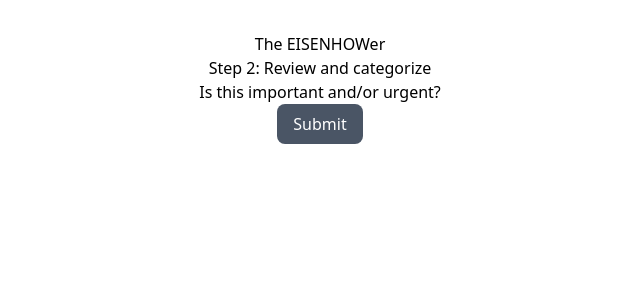
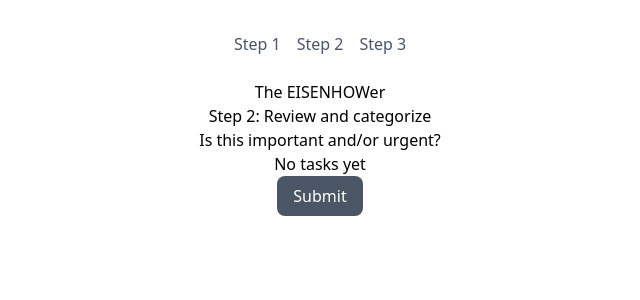
Before and after one commit to watiprojects/eisenhower-app, a React (Vite) app: page /step2 in a window 1280 px wide. Shown: the top 300 px of the page, without its empty margins (320-960 px from the left). Built offline with nearby package versions, Linux system fonts and the light colour scheme.

Commit message:
add task card and improve navigation

```diff
--- a/src/App.jsx
+++ b/src/App.jsx
@@ -4,6 +4,11 @@ import { Routes, Route, Link } from "react-router-dom"; import StepOne from "./p
 function App() {
   return (
     <div>
+      <nav className="flex gap-4 mb-6 justify-center text-gray-600">
+        <Link to ="/step1">Step 1</Link>
+        <Link to ="/step2">Step 2</Link>
+        <Link to ="/step3">Step 3</Link>
+      </nav>
       <Routes>
         {/* Home route */}
         <Route path ="/" element ={<StepOne />} />
--- /dev/null
+++ b/src/components/TaskCard.jsx
@@ -0,0 +1,27 @@
+import { useTaskStore } from '../../store/useTaskStore'
+
+
+function TaskCard ({task}){
+    const {tasks, currentTaskIndex} = useTaskStore();
+
+    //statement if no tasks
+    if (tasks.length === 0) {
+        return <p> No tasks yet </p>;
+    }
+
+    const currentTask = tasks[currentTaskIndex]
+
+    return (
+        <div className="m-6 p-4 w-sm border rounded shadow">
+            {/* display current task */}
+            <p>{currentTask.text}</p>
+            {/* display number of tasks */}
+            <p className="text-sm text-gray-500">
+                Task {currentTaskIndex + 1} of {tasks.length}
+            </p>
+        </div>
+
+    );
+}
+
+export default TaskCard;
--- a/src/pages/StepOne.jsx
+++ b/src/pages/StepOne.jsx
@@ -1,12 +1,13 @@
 import { useState } from 'react'
 import { useTaskStore } from '../../store/useTaskStore'
 import '../App.css'
-import { Link } from "react-router-dom";
+import { Navigate, useNavigate } from "react-router-dom";
 
 function StepOne() {
     const [newTaskText, setNewTaskText] = useState("");
+    const {tasks, addTask, editTask} = useTaskStore(); //hook to tasks, and add and edit task functions
 
-    const {tasks, addTask, editTask} = useTaskStore();
+    const navigate = useNavigate(); // hook to the navigate function
 
     return (
         <div className="flex-col items-center">
@@ -45,10 +46,9 @@ function StepOne() {
             </ul>
             </div>
         </div>
-        <Link>
-            <button type="submit" className="px-4 py-2 bg-gray-600 text-white rounded-lg" onClick={() => {console.log(tasks)
+        <button type="button" className="px-4 py-2 bg-gray-600 text-white rounded-lg"
+            onClick={() => {navigate("/step2")
             }}>Submit</button>
-        </Link>
     </div>
     )
     }
--- a/src/pages/StepThree.jsx
+++ b/src/pages/StepThree.jsx
@@ -1,7 +1,9 @@
 import { Navigate, useNavigate } from "react-router-dom";
+import { useTaskStore } from "../../store/useTaskStore";
 
 function StepThree() {
-    const navigate = useNavigate(); // hook to the navigate function
+    const navigate = useNavigate();
+    const {tasks, addTask, editTask} = useTaskStore();
 
         return (
         <div className="flex-col items-center">
--- a/src/pages/StepTwo.jsx
+++ b/src/pages/StepTwo.jsx
@@ -1,19 +1,40 @@
 import { Navigate, useNavigate } from "react-router-dom";
+import { useTaskStore } from "../../store/useTaskStore";
+import TaskCard from "../components/TaskCard";
+import { useEffect } from 'react';
 
 function StepTwo() {
 
-    const navigate = useNavigate(); // hook to the navigate function
+    const navigate = useNavigate();
+    const {prevTask, nextTask} = useTaskStore();
 
-        return (
-        <div className="flex-col items-center">
+    //handle keyboard navigation
+    useEffect(() => {
+        const handleKeyDown = (e) => {
+            //go to next task if arrow right
+            if (e.key === "ArrowRight") {
+                nextTask();
+            }
+            //go to previous task if arrow right
+            else if (e.key === "ArrowLeft") {
+                prevTask();
+            }
+        }
+         window.addEventListener("keydown", handleKeyDown);
+        return () => {
+        window.removeEventListener("keydown", handleKeyDown);
+        };
+    }, [nextTask, prevTask]);
+
+    return (
+    <div className="flex flex-col items-center">
         <h1>The EISENHOWer</h1>
         <h2>Step 2: Review and categorize</h2>
         <p>Is this important and/or urgent?</p>
-        <div>
-        </div>
-            <button type="button" className="px-4 py-2 bg-gray-600 text-white rounded-lg"
-            onClick={() => {navigate("/step3")
-            }}>Submit</button>
+        <TaskCard />
+        <button type="button" className="px-4 py-2 bg-gray-600 text-white rounded-lg"
+        onClick={() => {navigate("/step3")
+        }}>Submit</button>
     </div>
     )
     }
```
